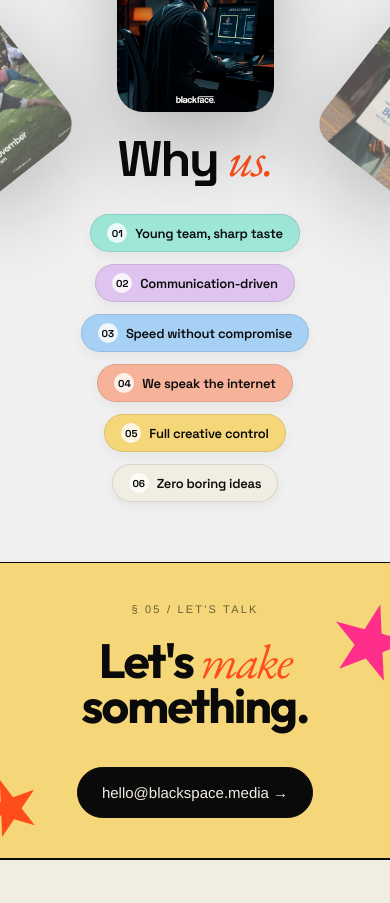
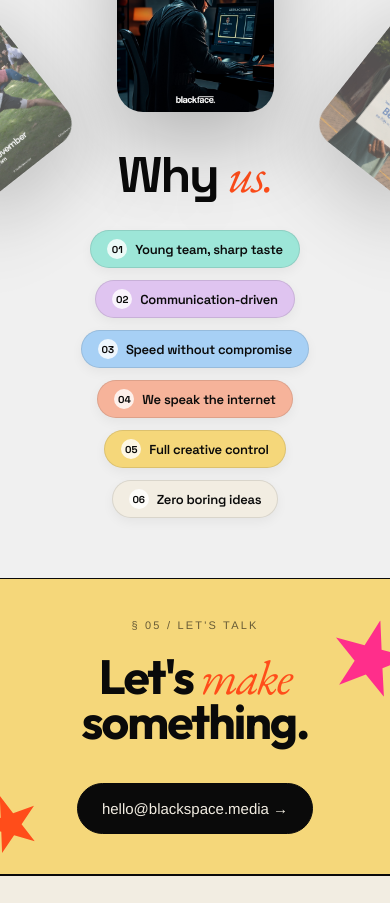
Before and after one commit to akki-ankiiit/bs, a React (Vite) app: page /homie in a window 390 px wide. Shown: the part 6380-7283 px from the top of the page. Built offline with nearby package versions, Linux system fonts and the light colour scheme.

Commit message:
Bring Why Us section down on mobile

```diff
--- a/src/pages/Homie.jsx
+++ b/src/pages/Homie.jsx
@@ -495,7 +495,7 @@ export default function Homie({ themeKey = 'classic', typeKey = 'acidGaraHelv' }
         <PosterCarousel items={carouselPosters} />
 
         {/* WHY US */}
-        <div style={{ position: 'relative', zIndex: 2, height: isMobile ? 'auto' : 500, paddingBottom: isMobile ? 40 : 0, margin: '0 auto', marginTop: isMobile ? 0 : -40, width: '100%', maxWidth: 1200 }}>
+        <div style={{ position: 'relative', zIndex: 2, height: isMobile ? 'auto' : 500, paddingBottom: isMobile ? 40 : 0, margin: '0 auto', marginTop: isMobile ? 40 : -40, width: '100%', maxWidth: 1200 }}>
 
           <style>{`
             @keyframes orbitFloat {
```
